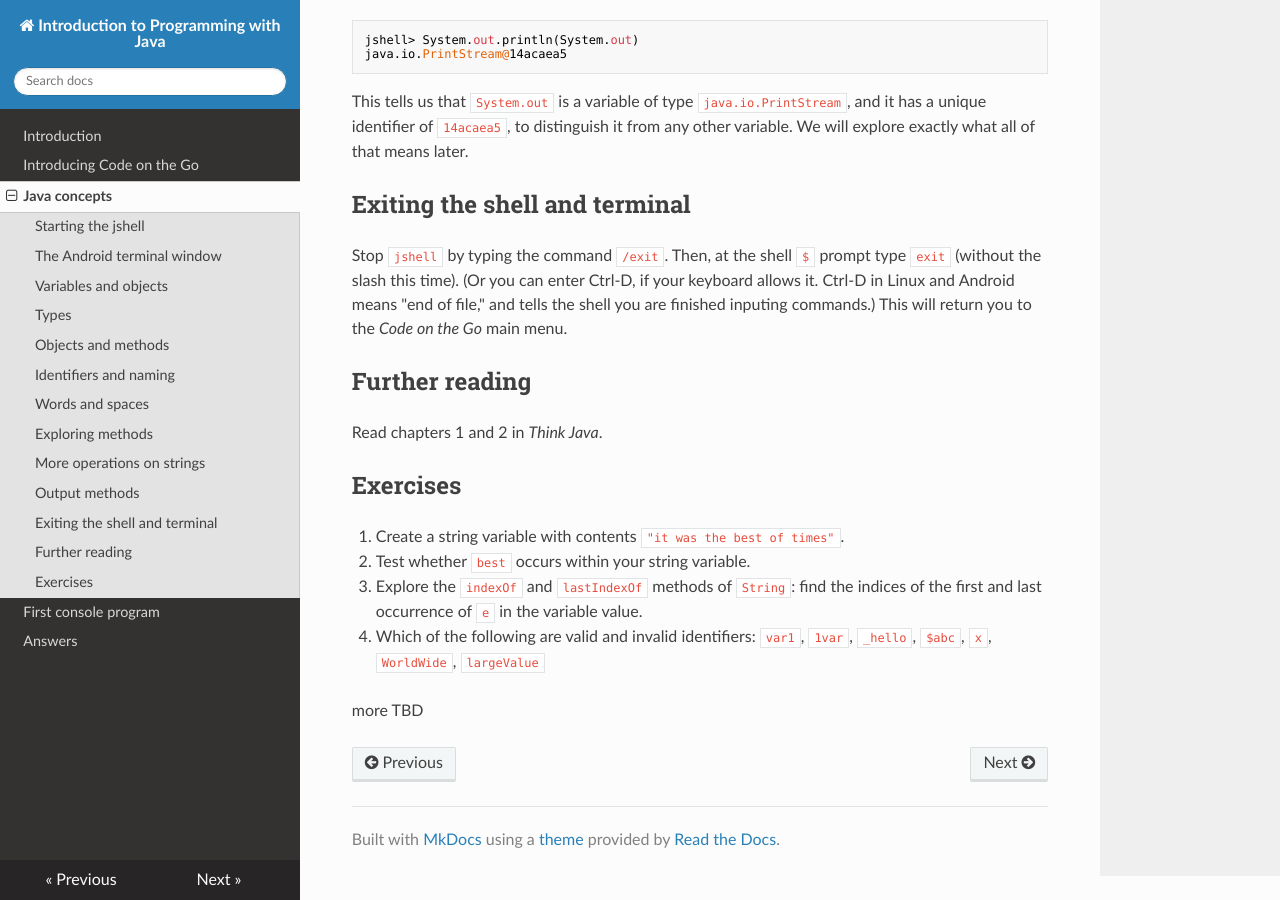
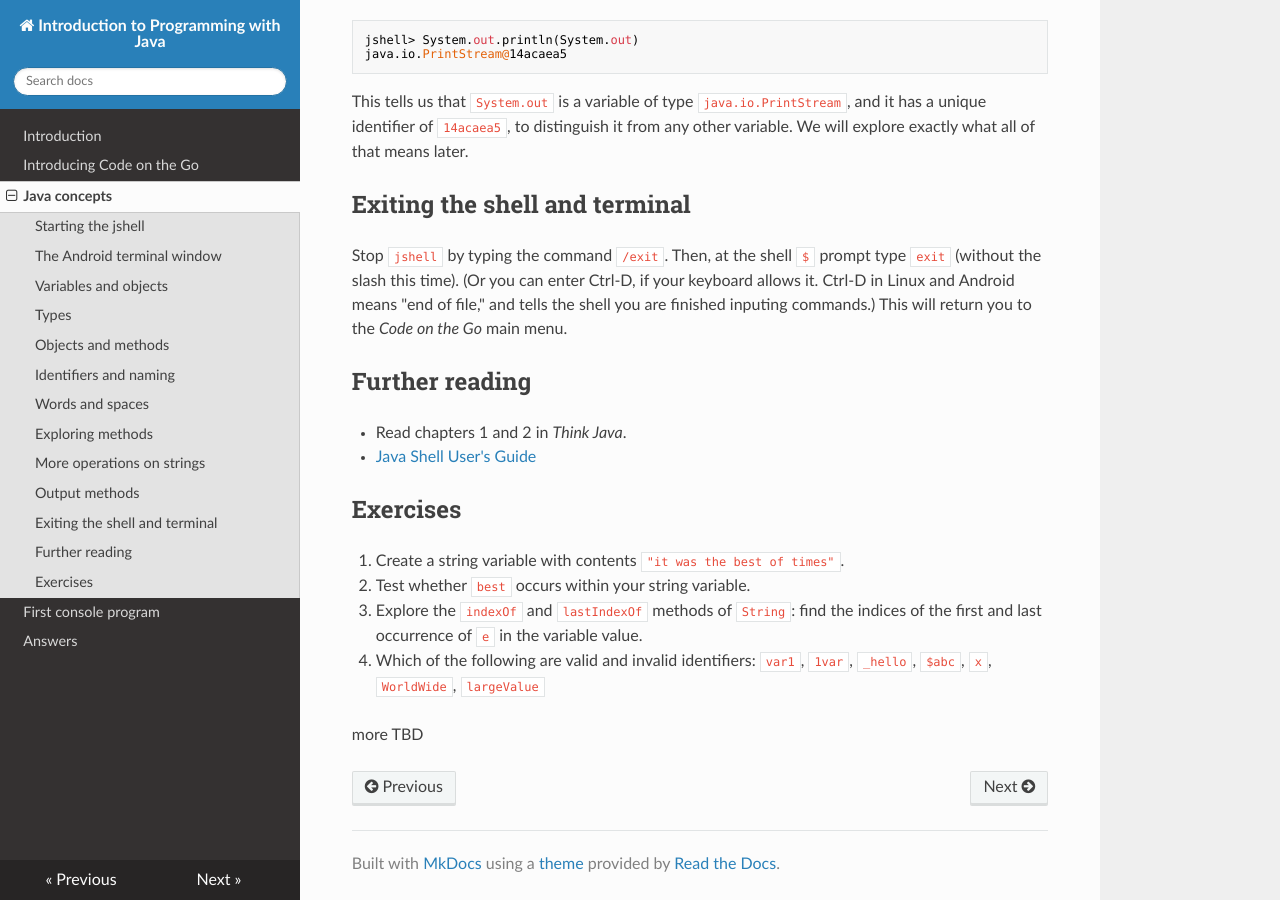
Before and after one commit to appdevforall/ad4a-intro-to-programming, an MkDocs documentation site: the page built from docs/java-concepts.md, in a window 1280 px wide and 900 px high, scrolled down 7375 px. Built offline with MkDocs 1.6.1, drawn with Linux system fonts in a browser that asks for light colours; nearby versions of some CDN libraries.

```diff
--- a/docs/java-concepts.md
+++ b/docs/java-concepts.md
@@ -293,7 +293,8 @@ Stop `jshell` by typing the command `/exit`. Then, at the shell `$` prompt type
 
 ## Further reading
 
-Read chapters 1 and 2 in _Think Java_.
+- Read chapters 1 and 2 in _Think Java_.
+- [Java Shell User's Guide](https://docs.oracle.com/en/java/javase/21/jshell/index.html)
 
 ## Exercises
 
```
Also changed, not shown: docs/console-program.md (+4 -0 lines).
